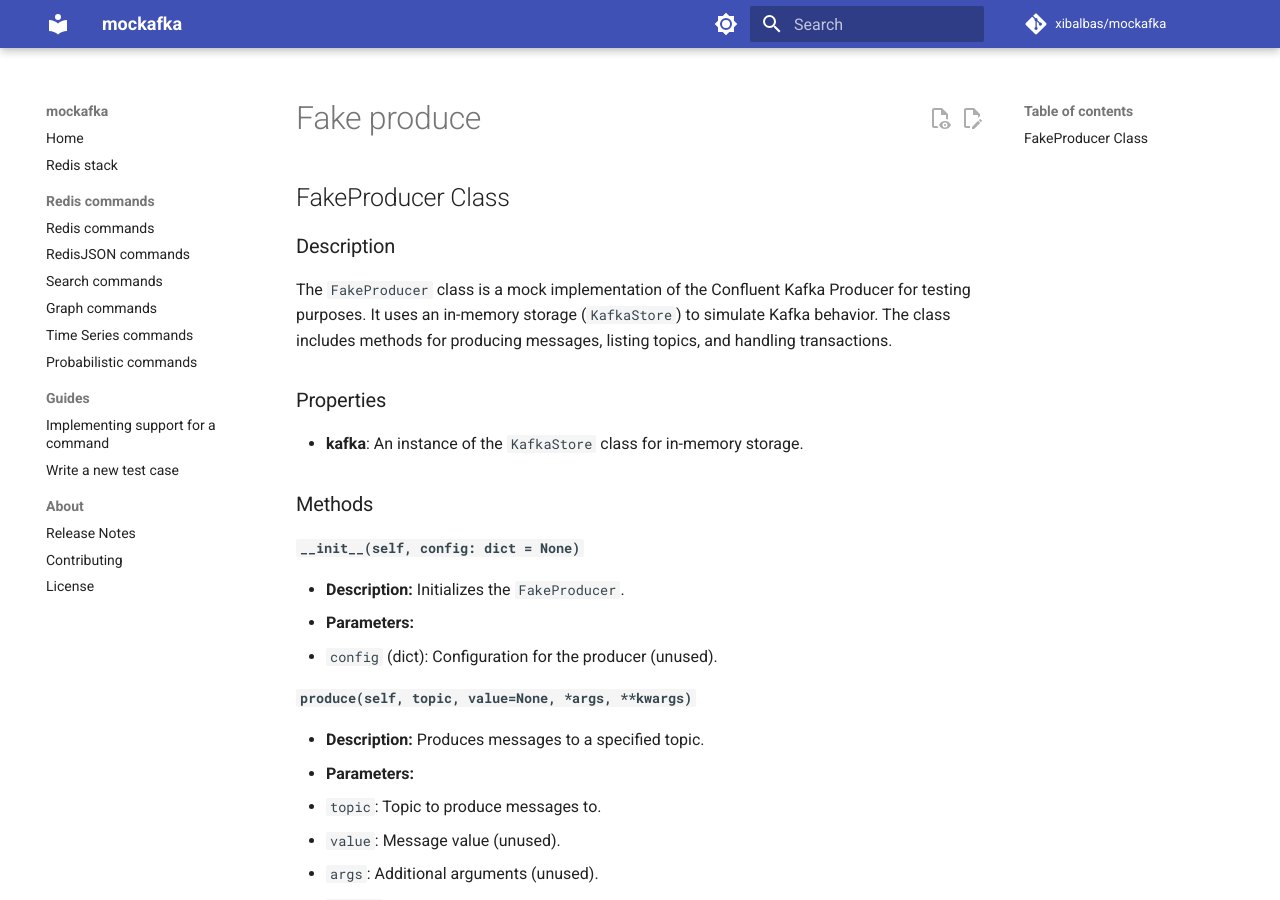
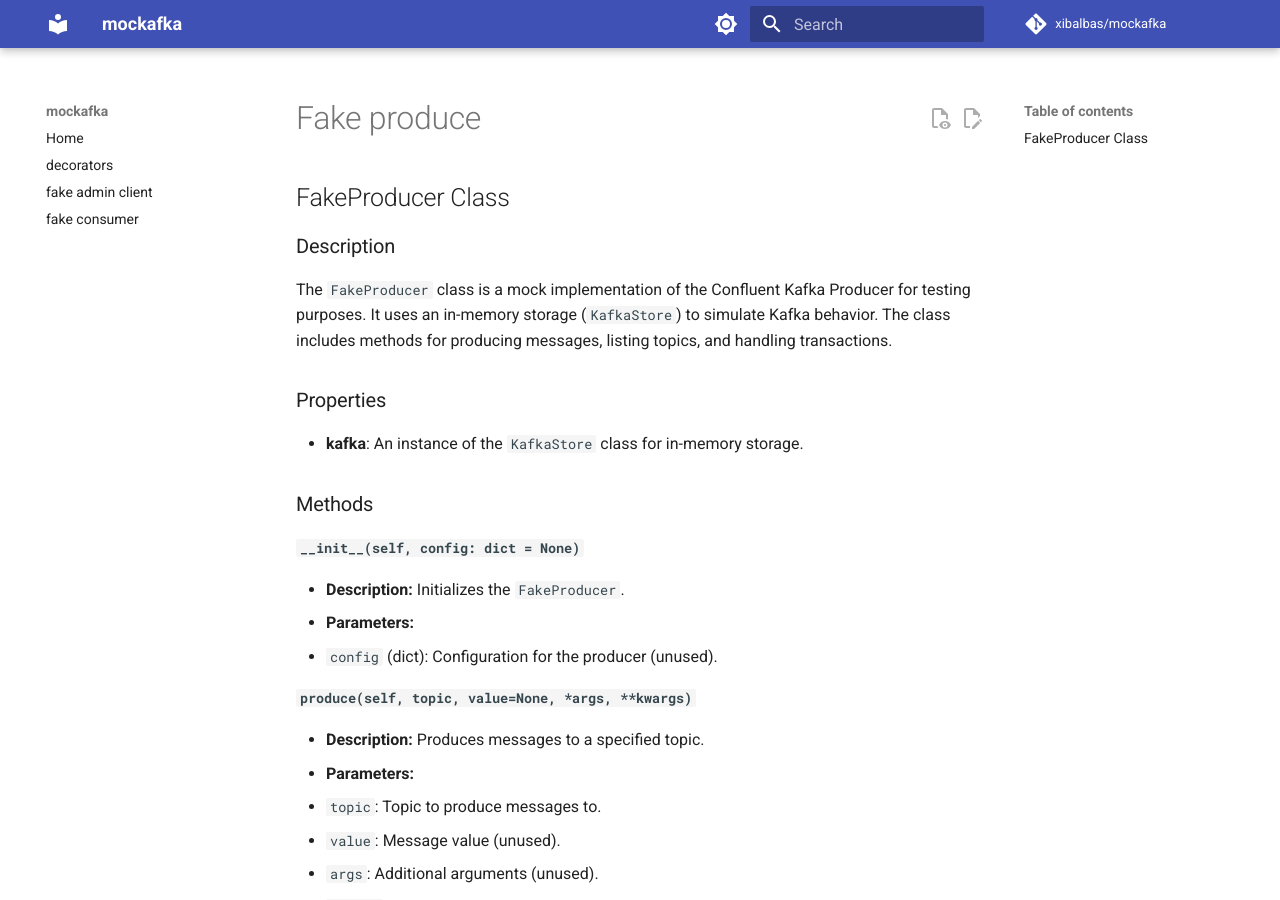
Before and after one commit to alm0ra/mockafka-py, an MkDocs documentation site: the page built from docs/fake_produce.md, in a window 1280 px wide and 900 px high. Built offline with MkDocs 1.6.1 and Material for MkDocs 9.7.7, drawn with Linux system fonts in a browser that asks for light colours; comment, search, counter and statistics services are not loaded.

Commit message:
update docs

```diff
--- a/mkdocs.yml
+++ b/mkdocs.yml
@@ -56,22 +56,10 @@ markdown_extensions:
       toc_depth: 2
 
 nav:
-  - Home: index.md
-  - Redis stack: redis-stack.md
-  - Redis commands:
-      - Redis commands: redis-commands/Redis.md
-      - RedisJSON commands: redis-commands/RedisJson.md
-      - Search commands: redis-commands/RedisSearch.md
-      - Graph commands: redis-commands/RedisGraph.md
-      - Time Series commands: redis-commands/RedisTimeSeries.md
-      - Probabilistic commands: redis-commands/RedisBloom.md
-  - Guides:
-      - Implementing support for a command: guides/implement-command.md
-      - Write a new test case: guides/test-case.md
-  - About:
-      - Release Notes: about/changelog.md
-      - Contributing: about/contributing.md
-      - License: about/license.md
+  - Home: docs/index.md
+  - decorators: docs/decorators.md
+  - fake admin client: docs/fake_admin_client.md
+  - fake consumer: docs/fake_consumer.md
 
 theme:
   name: material
```
Also changed, not shown: docs/index.md (+1 -0 lines).
